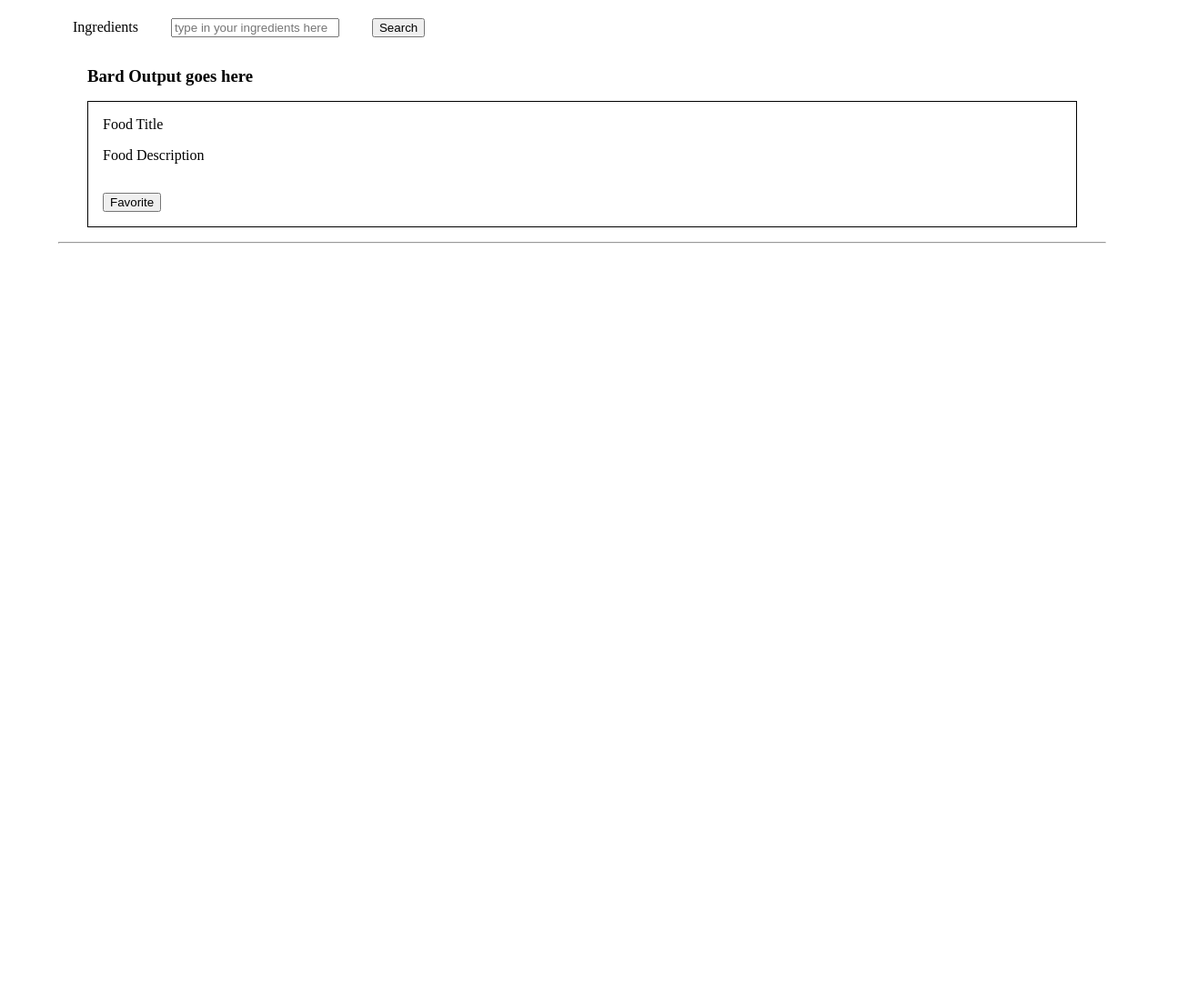
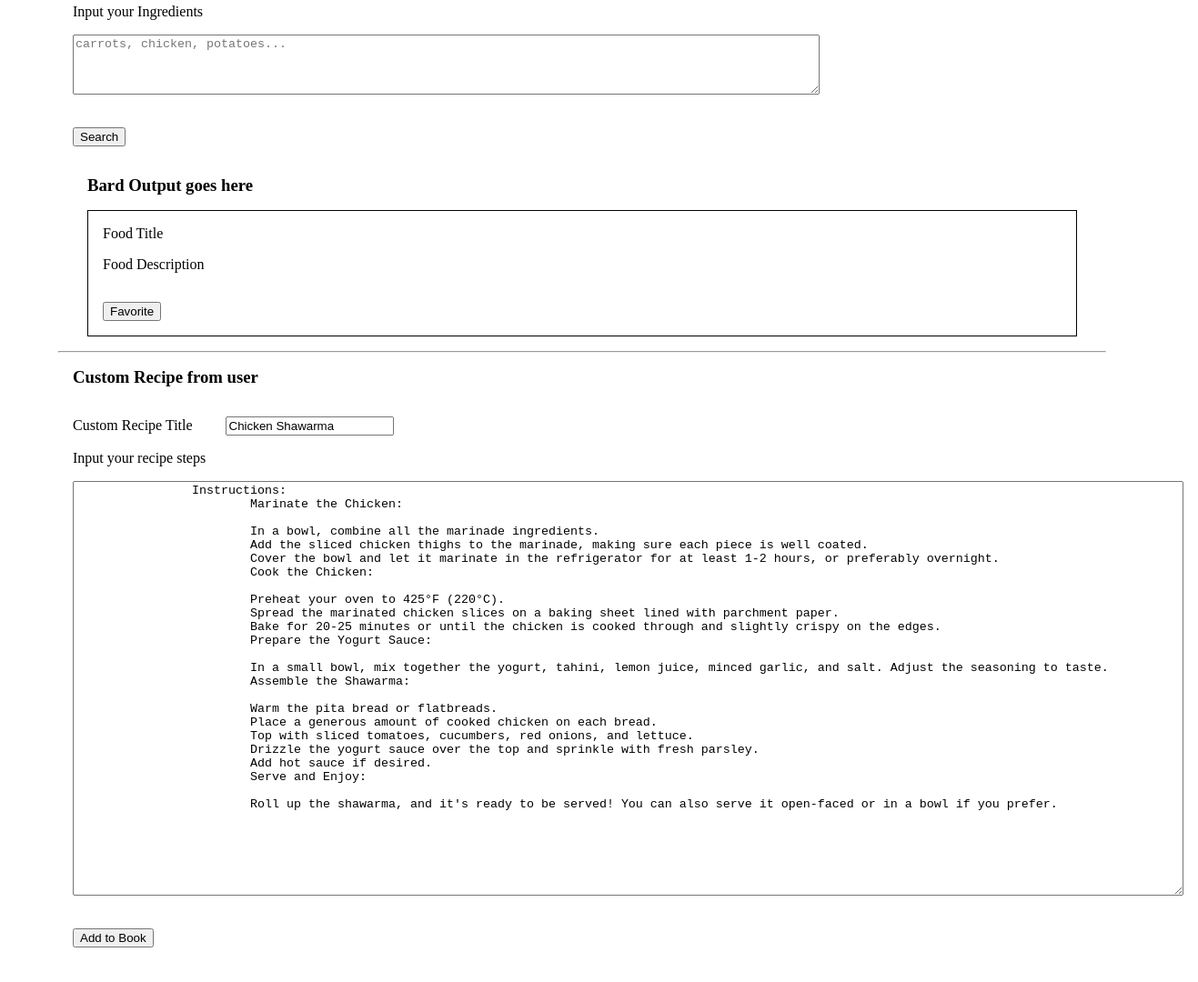
Before and after one commit to thiem-dev/ai-Recipe-assistant, a website: page public/index.html in a window 1280 px wide. Shown: the part 716-1796 px from the top of the page at 91% size, 1317 px wide, since content can reach past the window. Before the commit the page ends 1016 px from the top, so only its background shows below. Drawn offline with Linux system fonts and the light colour scheme.

Commit message:
added custom user input secction

```diff
--- a/public/index.html
+++ b/public/index.html
@@ -21,7 +21,7 @@
         <hr>
 
         <div class="section-ctn">
-            <h3>Get Recipes from BookId</h3>
+            <h3>Get Recipes from BookId : userId current set as 1</h3>
             <label>BookId</label>
             <input id="bookId" type="number" value="1"><br>
             <button id="getBookRecipes">Get Book Recipes</button>
@@ -38,13 +38,12 @@
                 </div>
             </div>
         </div>
-
-
         <hr>
         <div class="section-ctn">
             <h3>Ingredient Input Section</h3>
-            <label>Ingredients</label>
-            <input id="userInput" type="text" placeholder="type in your ingredients here">
+            <label>Input your Ingredients</label><br>
+            <textarea id="ingredientInput" name="ingredientInput" rows="4" cols="100" placeholder="carrots, chicken, potatoes..."></textarea><br>
+            <!-- <input id="userInput" type="text" placeholder="type in your ingredients here"> -->
             <button id="searchBtn">Search</button>
             <div class="bardOut-ctn">
                 <h3>Bard Output goes here</h3>
@@ -55,8 +54,43 @@
                 </div>
             </div>
         </div>
+        <hr>
 
-        <hr>
+        <div class="section-ctn">
+            <h3>Custom Recipe from user</h3>
+            <label>Custom Recipe Title</label>
+            <input id="customRecTitle" type="text" value="Chicken Shawarma" placeholder="Recipe Title"><br>
+            <label>Input your recipe steps</label><br>
+            <textarea id="customRecDetails" name="customRecDetails" rows="30" cols="150" placeholder="carrots, chicken, potatoes...">
+                Instructions:
+                        Marinate the Chicken:
+
+                        In a bowl, combine all the marinade ingredients.
+                        Add the sliced chicken thighs to the marinade, making sure each piece is well coated.
+                        Cover the bowl and let it marinate in the refrigerator for at least 1-2 hours, or preferably overnight.
+                        Cook the Chicken:
+
+                        Preheat your oven to 425°F (220°C).
+                        Spread the marinated chicken slices on a baking sheet lined with parchment paper.
+                        Bake for 20-25 minutes or until the chicken is cooked through and slightly crispy on the edges.
+                        Prepare the Yogurt Sauce:
+
+                        In a small bowl, mix together the yogurt, tahini, lemon juice, minced garlic, and salt. Adjust the seasoning to taste.
+                        Assemble the Shawarma:
+
+                        Warm the pita bread or flatbreads.
+                        Place a generous amount of cooked chicken on each bread.
+                        Top with sliced tomatoes, cucumbers, red onions, and lettuce.
+                        Drizzle the yogurt sauce over the top and sprinkle with fresh parsley.
+                        Add hot sauce if desired.
+                        Serve and Enjoy:
+
+                        Roll up the shawarma, and it's ready to be served! You can also serve it open-faced or in a bowl if you prefer.
+            </textarea><br>
+            <button id="addCustomRecBtn">Add to Book</button><br>
+        </div>
+
+
 
         <div class="book-ctn">
 
```
